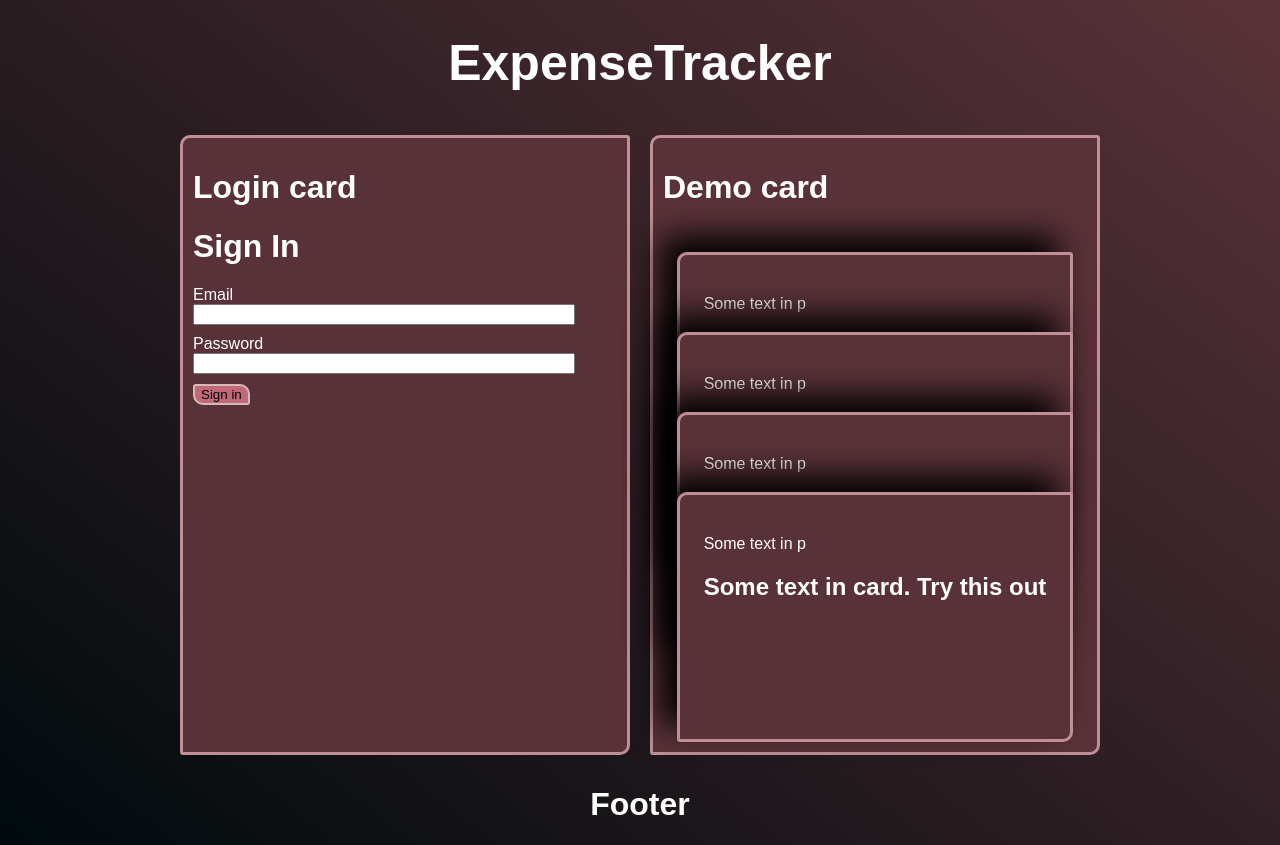
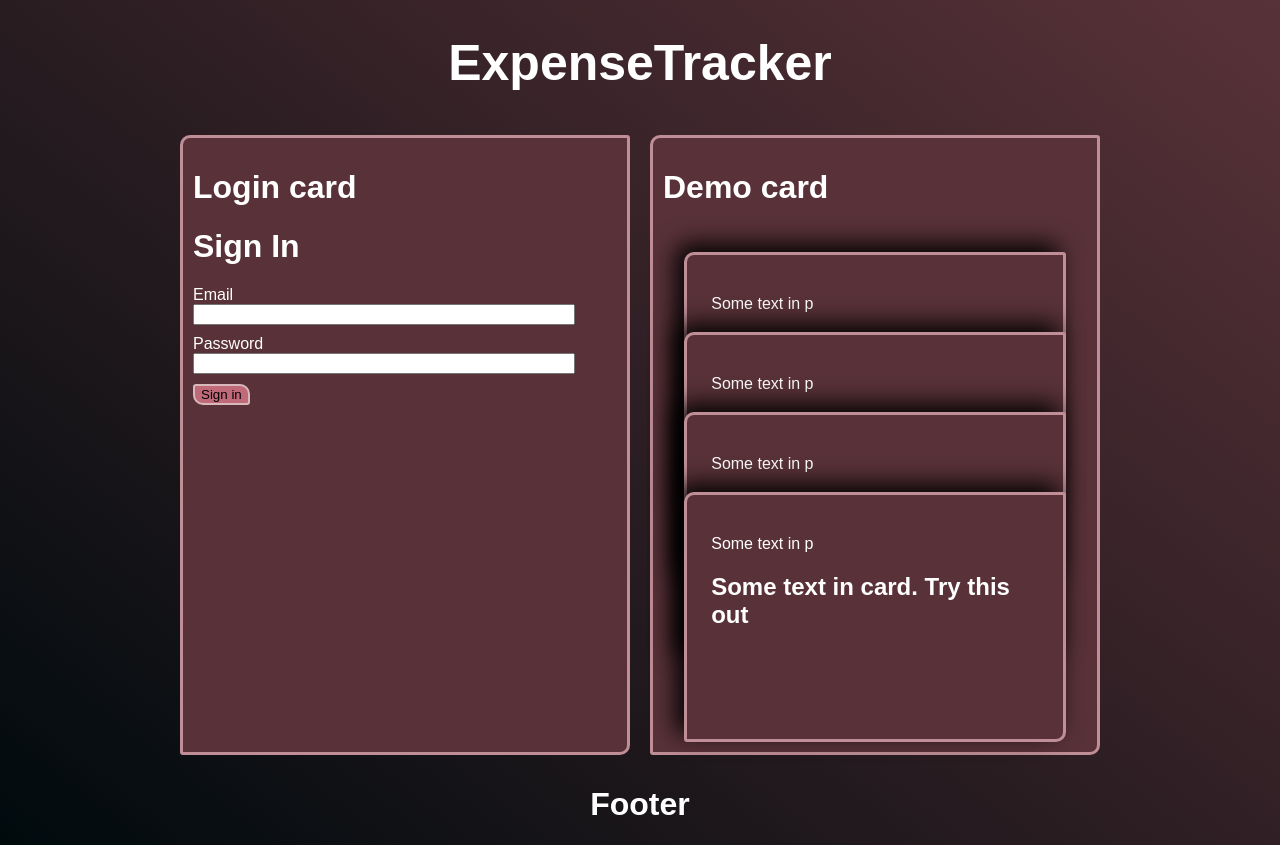
Before and after one commit to zaticpetru/webComp, a plain HTML site: page index.html in a window 1280 px wide. Drawn offline with Linux system fonts and the light colour scheme; a web font is replaced by a local one.

Commit message:
styling and animating demo cards

```diff
--- a/components/demoComponent.js
+++ b/components/demoComponent.js
@@ -17,29 +17,44 @@ export default class DemoComponent extends HTMLElement {
                     position: relative;
                     flex-direction: column;
 
-
                     min-height: 250px;
                     padding: 1.5rem;
+                    width: 90%;
+                    min-width: 250px;
 
                     border: 3px solid var(--main-pale-accent-color);
                     border-radius: var(--main-border-radius) 3px;
+                    box-shadow: -0.5rem -0.5rem 1.5rem #000000;
                     background-color: var(--main-dark-accent-color);
-                    box-shadow: -1rem -1rem 2rem #000000;
 
-                    transition: .2s;
+                    transition: .3s;
                 }
 
                 .card:hover {
-                    transform: translateX(2rem);
+                    transform: translateX(-2rem);
+                    border-color: var(--main-light-accent-color);
+                    border-radius: 3px var(--main-border-radius);
+                }
+
+                .card:not(:hover) {
+                    background-color: var(--main-dark-accent-color);
                 }
 
                 .card:hover~.card {
-                    transform: translateY(150px);
                 }
 
                 .card:not(:first-child) {
                     margin-top: -170px;
                 }
+
+                .card.active {
+                    display: block;
+                    z-index: 1;
+                    transform: translateX(2rem);
+
+                    background-color: var(--main-accent-color);
+                }
+
             </style>
             <section class="cardList">
                 <article class="card">
@@ -68,6 +83,40 @@ export default class DemoComponent extends HTMLElement {
                 </article>
             </section>
         `;
+
+        var cards = this.querySelectorAll(".card");
+        cards.forEach(card => {
+            card.classList.remove("active");
+            card.addEventListener("click", event => activate(event))
+        })
+
+        function activate(event) {
+            cards.forEach(card => {
+                if(card == event.currentTarget){
+                    if(!card.classList.contains("active")) {
+                        card.classList.add("active");
+                    } else {
+                        card.classList.remove("active");
+                    }
+                }
+            });
+        }
+
+        // var test = 0;
+        // function yourFunction(){
+        //     // do whatever you like here
+        //     const cards = document.querySelectorAll(".card")
+
+        //     var l = cards.length;
+        //     cards.forEach(card => {
+        //         card.classList.remove("active");
+        //     })
+        //     cards[test%l].classList.add("active");
+        //     test += 1;
+        //     setTimeout(yourFunction, 1500);
+        // }
+
+        // yourFunction();
     }
 }
 
--- a/style.css
+++ b/style.css
@@ -94,6 +94,7 @@ main-header header {
     align-items: center;
     display: flex;
     justify-content: center;
+    cursor: pointer;
 }
 
 main-header header h1 {
@@ -101,6 +102,14 @@ main-header header h1 {
     text-align: center;
     font-size: 50px;
     transition: 1s;
+}
+
+main-header header h1:hover {
+    background: linear-gradient(90deg,var(--main-accent-color),var(--main-light-accent-color));
+    text-shadow: none;
+    -webkit-text-fill-color: transparent;
+    -webkit-background-clip: text;
+    background-clip: text;
 }
 
 footer {
```
